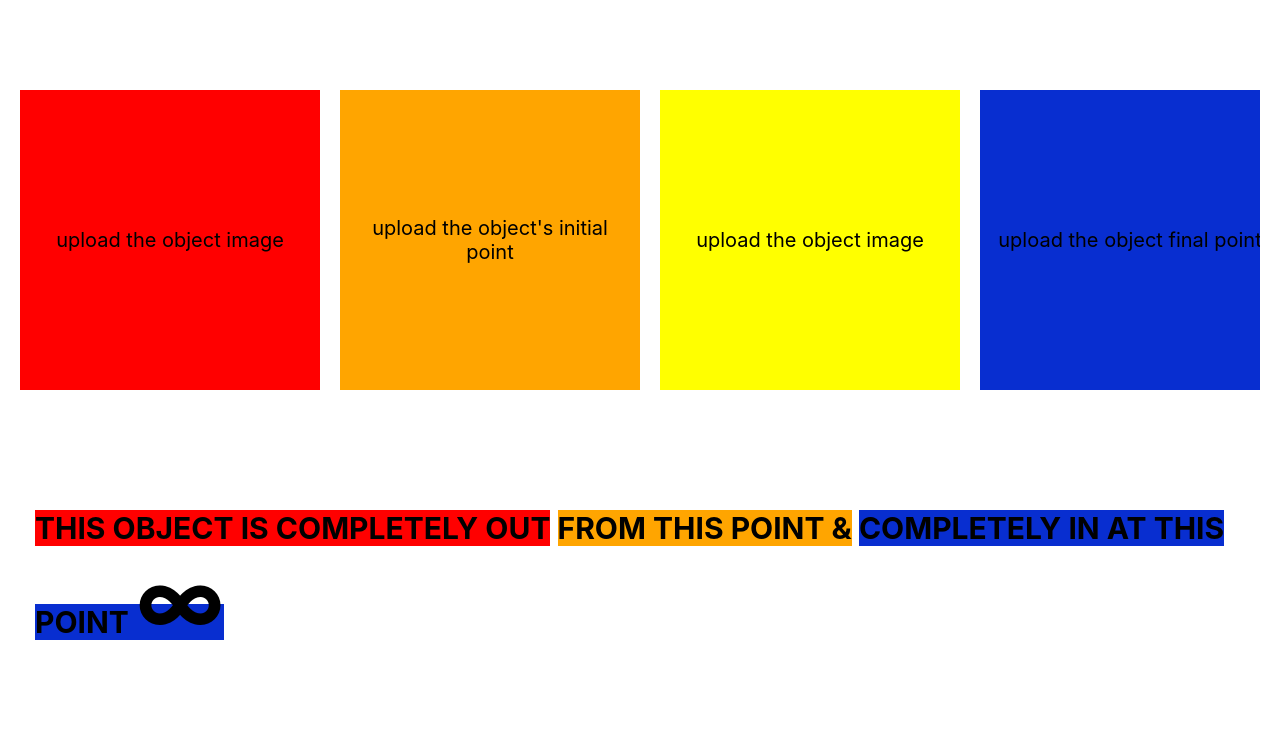
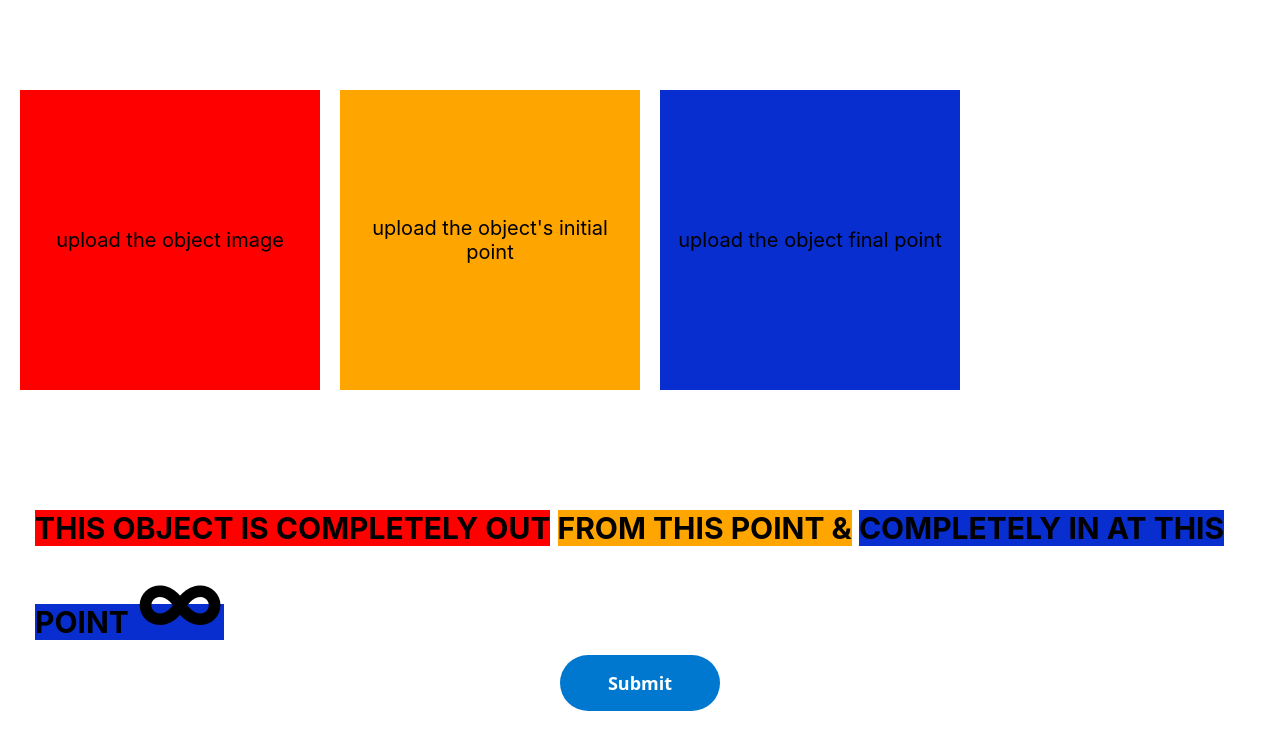
Before and after one commit to Akul-sada/objectinvisible, a React (Create React App) app: page / in a window 1280 px wide. Shown: the top 750 px of the page. Built offline with nearby package versions, Linux system fonts and the light colour scheme; the HTML template or start-up script is replaced by a standard one.

Commit message:
comment out second upload object

```diff
--- a/src/App.css
+++ b/src/App.css
@@ -94,6 +94,12 @@
   .statement h2 {
     display: inline-block; /* Allow the h2 to be scrolled */
   }
+  .margin-bottom-2{
+    margin-bottom: 2rem;
+  }
+
+
+
 
   /* Adjust the media query to ensure proper styling on smaller screens */
   @media (max-width: 1200px) {
--- a/src/App.js
+++ b/src/App.js
@@ -6,16 +6,22 @@ import ImageUploadBox from './ImageUploadBoxInitial';
 function App() {
   // add photo upload functionality
   // 1) take permission of the camera device
+  const onSubmit =()=>{
+    window.location.reload() ;
+  }
   return (
     <div className="App">
       <div className='upload-boxes-parent'>
         <ImageUploadBox bgColor="red" borderColor="red" label="upload the object image"/>
         <ImageUploadBox bgColor="orange" borderColor="orange" label="upload the object's initial point"/>
-        <ImageUploadBox bgColor="yellow" borderColor="yellow" label="upload the object image"/>
+        {/* <ImageUploadBox bgColor="yellow" borderColor="yellow" label="upload the object image"/> */}
         <ImageUploadBox bgColor="blue" borderColor="blue" label="upload the object final point"/>
       </div>
       <div className="statement">
         <h2><span className='bg-red'>THIS OBJECT IS COMPLETELY OUT</span> <span className='bg-orange'>FROM THIS  POINT  <span>&amp;</span></span> <span className='bg-blue'>COMPLETELY IN AT THIS POINT  <span style={{fontSize:'9rem'}}>&infin;</span></span></h2>
+      </div>
+      <div>
+          <input onClick={onSubmit} type="submit" className='button-71' value="Submit"/>
       </div>
     </div>
   );
--- a/src/ImageUploadBoxInitial.js
+++ b/src/ImageUploadBoxInitial.js
@@ -1,33 +1,35 @@
-import React, {useState, useRef} from 'react';
+import React, { useState, useRef } from 'react';
 import './App.css';
+import './InputSubmitButton.css';
 
 
-const ImageUploadBox =({bgColor,borderColor,label})=>{
-    const [image, setImage]= useState(null);
-    const [error, setError]= useState(null);
+
+const ImageUploadBox = ({ bgColor, borderColor, label }) => {
+    const [image, setImage] = useState(null);
+    const [error, setError] = useState(null);
     const fileInputRef = useRef(null);
 
-    const handleImageUpload = (event)=>{
+    const handleImageUpload = (event) => {
         const file = event.target.files[0];
         console.log(file);
 
         // Image Validation
-        if(file){
-            const validTypes = ["image/jpeg","image/png","image/gif"];
-            if(!validTypes.includes(file.type)){
+        if (file) {
+            const validTypes = ["image/jpeg", "image/png", "image/gif"];
+            if (!validTypes.includes(file.type)) {
                 setError("Invalid file type. Please upload an Image.");
                 return;
             }
             // Check file size (e.g., max 12 MB)
-            const maxSize = 12*1024*1024;
-            if(file.size > maxSize){
+            const maxSize = 12 * 1024 * 1024;
+            if (file.size > maxSize) {
                 setError("File is too large. Maximum size allowed is 12MB.");
                 return;
             }
 
             // Read and set Image
             const reader = new FileReader();
-            reader.onloadend = ()=>{
+            reader.onloadend = () => {
                 setImage(reader.result);
                 setError(null);
             }
@@ -35,17 +37,20 @@ const ImageUploadBox =({bgColor,borderColor,label})=>{
 
         }
     }
-    const handleClick = ()=>{
+    const handleClick = () => {
         fileInputRef.current.click();
     }
 
-    return(
+    return (
         <>
-            <div className={`upload-box bg-${bgColor} border-${borderColor}`} onClick={handleClick}>
-                <input required type='file' ref={fileInputRef} onChange={handleImageUpload} accept="image/jpeg,image/png,image/gif" style={{display:'none'}}/>
-                {error && <div className='error-message'>{error}</div>}
-                {!image ? (<div className='upload-text'>{label}</div>):(<img style={{objectFit:'cover',width:'100%',height:'100%'}} src={image} alt="uploaded-image"/>)}
-            </div>
+            <form>
+                <div className={`upload-box bg-${bgColor} border-${borderColor}`} onClick={handleClick}>
+                    <input required type='file' ref={fileInputRef} onChange={handleImageUpload} accept="image/jpeg,image/png,image/gif" style={{ display: 'none' }} />
+                    {error && <div className='error-message'>{error}</div>}
+                    {!image ? (<div className='upload-text'>{label}</div>) : (<img style={{ objectFit: 'cover', width: '100%', height: '100%' }} src={image} alt="uploaded-image" />)}
+                </div>
+
+            </form>
         </>
     );
 
--- /dev/null
+++ b/src/InputSubmitButton.css
@@ -0,0 +1,51 @@
+/* <!-- HTML !-->
+<button class="button-71" role="button">Button 71</button> */
+
+/* CSS */
+.button-71 {
+  all:unset;
+  background-color: #0078d0;
+  border: 0;
+  border-radius: 56px;
+  color: #fff;
+  cursor: pointer;
+  display: inline-block;
+  font-family: system-ui,-apple-system,system-ui,"Segoe UI",Roboto,Ubuntu,"Helvetica Neue",sans-serif;
+  font-size: 18px;
+  font-weight: 600;
+  outline: 0;
+  padding: 16px 21px;
+  position: relative;
+  text-align: center;
+  text-decoration: none;
+  transition: all .3s;
+  user-select: none;
+  margin-bottom: 2rem;
+  -webkit-user-select: none;
+  touch-action: manipulation;
+}
+
+.button-71:before {
+  background-color: initial;
+  background-image: linear-gradient(#fff 0, rgba(255, 255, 255, 0) 100%);
+  border-radius: 125px;
+  content: "";
+  height: 50%;
+  left: 4%;
+  opacity: .5;
+  position: absolute;
+  top: 0;
+  transition: all .3s;
+  width: 92%;
+}
+
+.button-71:hover {
+  box-shadow: rgba(255, 255, 255, .2) 0 3px 15px inset, rgba(0, 0, 0, .1) 0 3px 5px, rgba(0, 0, 0, .1) 0 10px 13px;
+  transform: scale(1.05);
+}
+
+@media (min-width: 768px) {
+  .button-71 {
+    padding: 16px 48px;
+  }
+}
```
